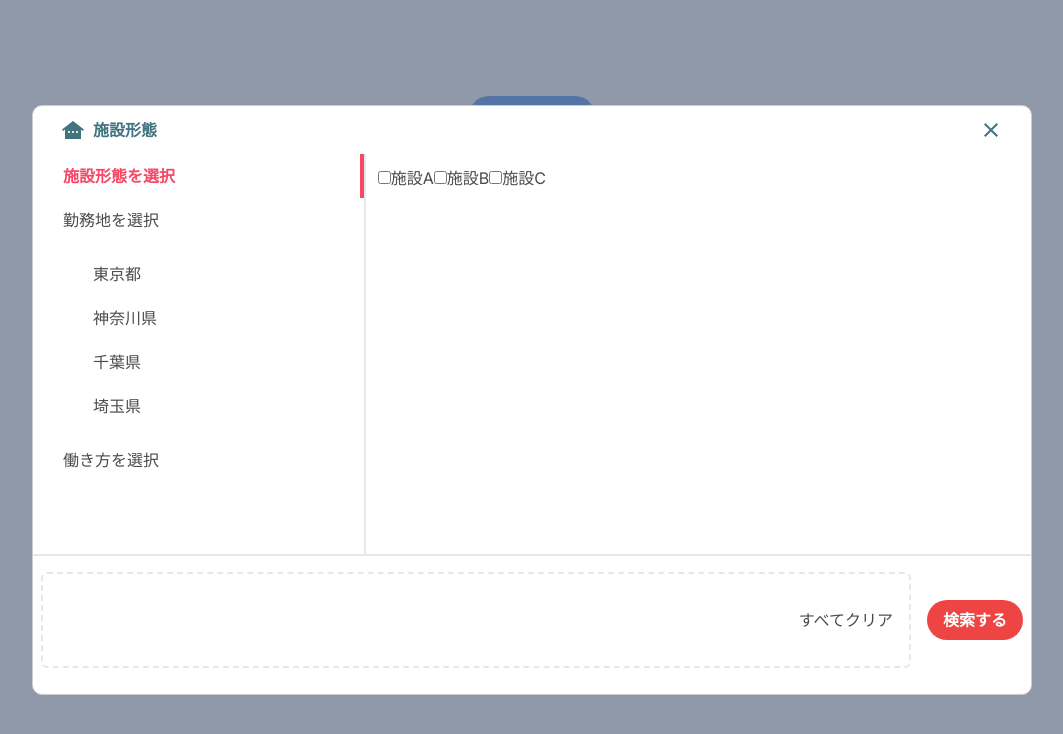
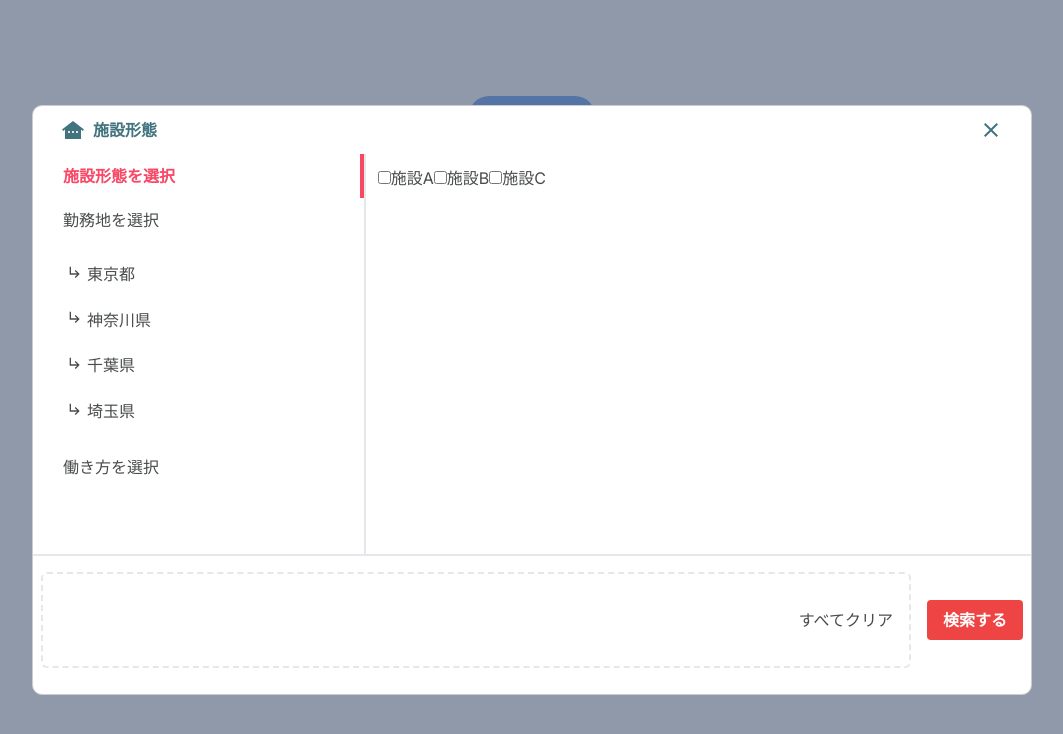
Before and after one commit to shinnkura/modal-tailwind, a Next.js app: page / in a window 1280 px wide. Both pictures are taken after a click on the button "Open Modal". Shown: the top 734 px of the page, without its empty margins (108-1171 px from the left). Built offline with nearby package versions, Linux system fonts and the light colour scheme.

Commit message:
feat: サイドバーにアイコンを追加

```diff
--- a/app/components/Sidebar.tsx
+++ b/app/components/Sidebar.tsx
@@ -1,4 +1,5 @@
 import React from "react";
+import SubdirectoryArrowRightIcon from "@mui/icons-material/SubdirectoryArrowRight";
 
 interface SidebarProps {
   isActive: (item: string) => boolean;
@@ -27,13 +28,14 @@ const Sidebar = ({ isActive, onClick }: SidebarProps) => {
         {regions.map((region) => (
           <li
             key={region}
-            className={`pt-2.5 pb-2.5 pl-7.5 relative cursor-pointer ${
+            className={`pt-2.5 pb-2.5 relative cursor-pointer ${
               isActive(region)
                 ? "text-custom-red font-bold after:content-[''] after:block after:border-r-4 after:border-custom-red after:absolute after:right-0 after:top-0 after:bottom-0"
                 : "hover:bg-[#f3f3f3] hover:after:content-[''] hover:after:block hover:after:border-r-4 hover:after:border-custom-red hover:after:absolute hover:after:right-0 hover:after:top-0 hover:after:bottom-0"
             }`}
             onClick={() => onClick(region)}
           >
+            <SubdirectoryArrowRightIcon className="pb-2" />
             {region === "tokyo"
               ? "東京都"
               : region === "kanagawa"
--- a/app/page.tsx
+++ b/app/page.tsx
@@ -159,7 +159,7 @@ export default function Home() {
           />
           <button
             onClick={closeModal}
-            className="bg-red-500 hover:bg-red-700 text-white font-bold py-2 px-4 rounded-full self-center mr-2"
+            className="bg-red-500 hover:bg-red-700 text-white font-bold py-2 px-4 rounded self-center mr-2"
           >
             検索する
           </button>
```
